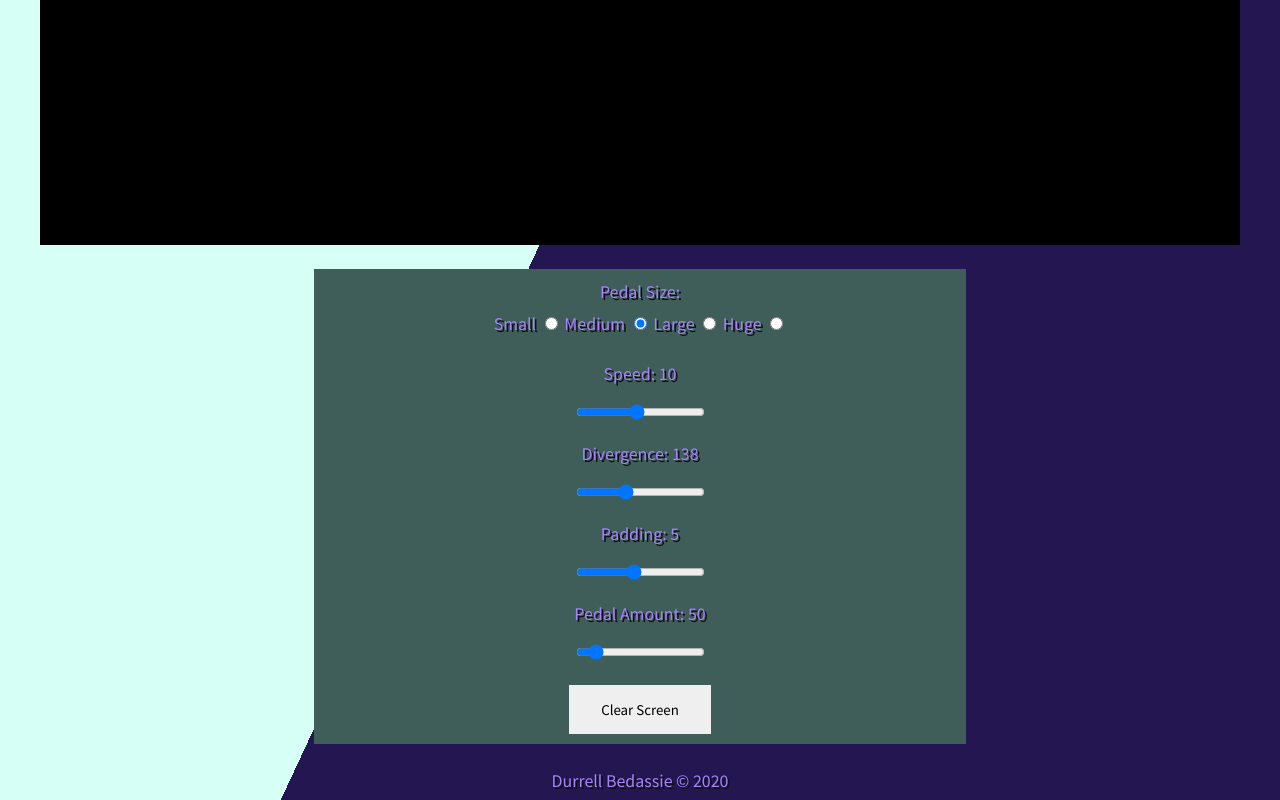
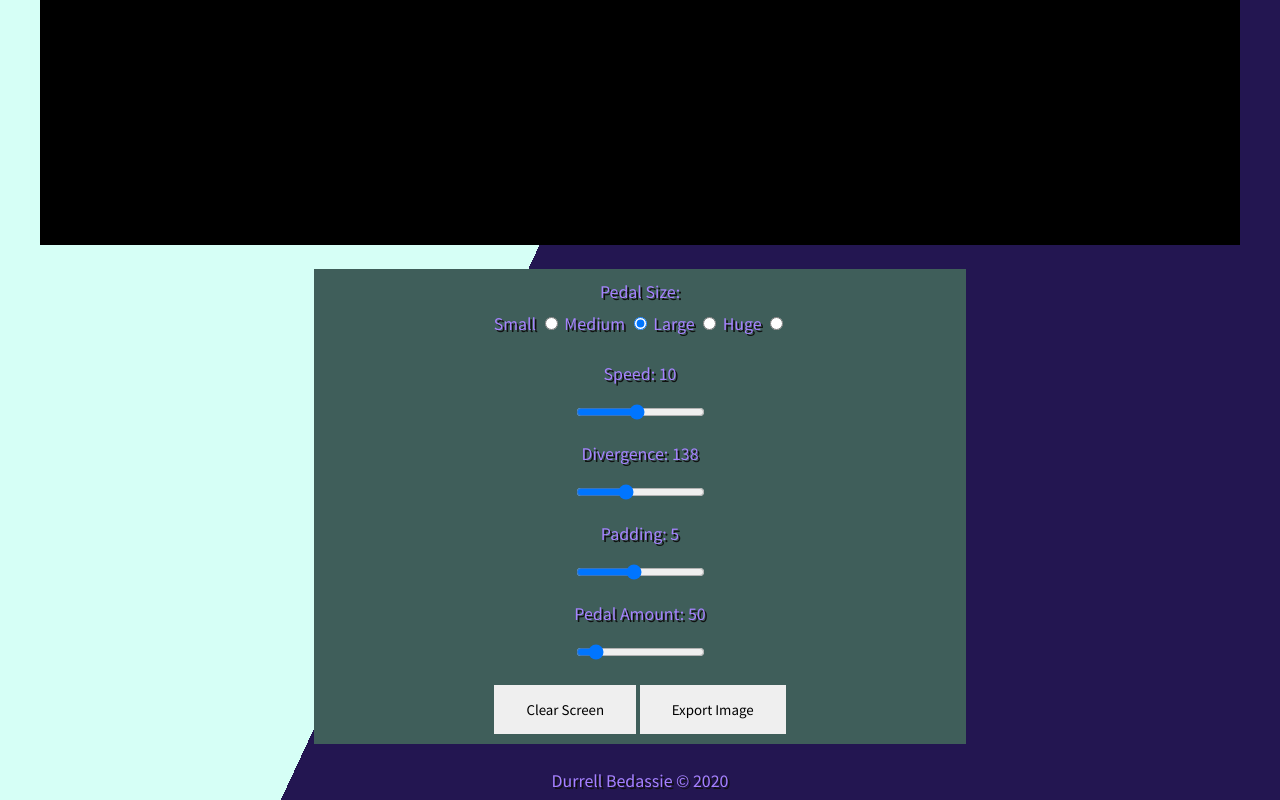
Before and after one commit to dbedassie/IGME330, a plain HTML site: page Project1/index.html in a window 1280 px wide. Shown: the part 741-1541 px from the top of the page. Drawn offline with Linux system fonts and the light colour scheme.

Commit message:
Added Export Image
Added the option to export the created phyllotaxy image as a png

```diff
--- a/Project1/index.html
+++ b/Project1/index.html
@@ -59,7 +59,8 @@
                     <input type="range" min="25" max="250" value=50 step="1" class="slider" id="maxParticlesRange">
 
                     <br>
-                    <button class="button" id = "clear">Clear Screen</button>
+                    <button class="button" id="clear">Clear Screen</button>
+                    <button class="button" id='export' onclick="doExport()">Export Image</button>
         </section>
 
         <br>
--- a/Project1/src/index.js
+++ b/Project1/src/index.js
@@ -106,3 +106,12 @@ function changePedalSize(value){
     }
 
 }
+
+function doExport()
+            {
+                console.log("export clicked!");
+                // https://www.w3schools.com/jsref/met_win_open.asp
+                const data = canvas.toDataURL();
+                const newWindow = window.open();
+                newWindow.document.write('<iframe src="' + data  + '" frameborder="0" style="border:0; top:0px; left:0px; bottom:0px; right:0px;  width:100%; height:100%;" allowfullscreen></iframe>');
+            }
```
